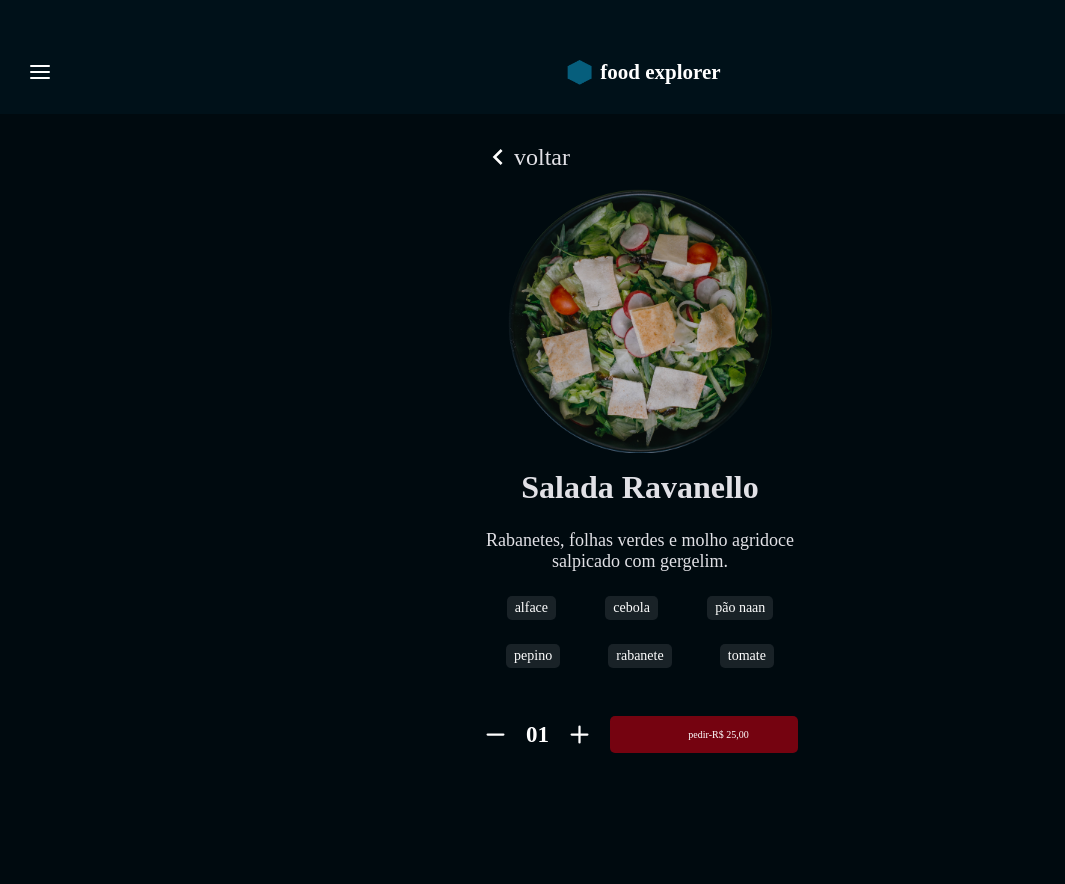
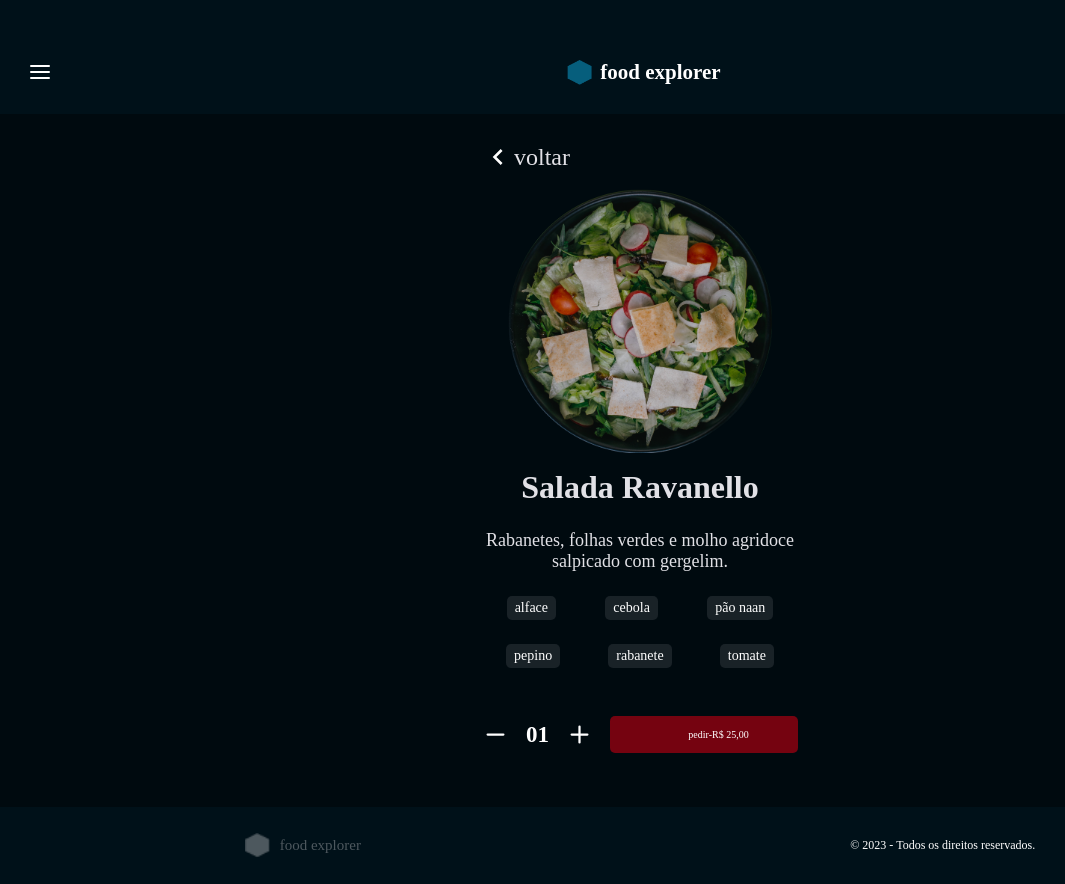
Before and after one commit to Rafael465/desafio_final_foodexplorer, a React (Vite) app: page / in a window 1280 px wide. Shown: the whole page, without its empty margins (0-1065 px from the left). Before the commit the page ends 800 px from the top, so only its background shows below. Built offline with nearby package versions, Linux system fonts and the light colour scheme; some icons are missing.

Commit message:
add footer

```diff
--- /dev/null
+++ b/src/components/Footer/index.jsx
@@ -0,0 +1,16 @@
+import { Container } from "./styles";
+
+export function Footer() {
+    return (
+        <Container>
+            <footer>
+                <div id="top">
+                    <img src="/src/assets/polygon gray.png" alt="blue polygon" />
+                    <p>food explorer</p>
+                </div>
+
+                <p>© 2023 - Todos os direitos reservados.</p>
+            </footer>
+        </Container>
+    )
+}
--- /dev/null
+++ b/src/components/Footer/styles.js
@@ -0,0 +1,45 @@
+import styled from "styled-components";
+
+export const Container = styled.div`
+    display: flex;
+    align-items: center;
+    justify-content: center;
+
+    height: 77px;
+
+    background-color: ${({ theme }) => theme.COLORS.DARK_700};
+
+    footer {
+        width: 100%;
+
+        display: flex;
+        align-items: center;
+        justify-content: space-around;
+
+        > p {
+            color: ${({ theme }) => theme.COLORS.LIGHT_200};
+        }
+    }
+
+    #top {
+        display: flex;
+        gap: 10px;
+        align-items: center;
+
+
+        > img {
+            width: 25px;
+            height: 25px;
+        }
+
+        > p {
+            font-size: 15px;
+            color: ${({ theme }) => theme.COLORS.LIGHT_700};
+        }
+    }
+
+    p {
+        font-size: 12px;
+    }
+
+`;
--- a/src/pages/Details/index.jsx
+++ b/src/pages/Details/index.jsx
@@ -9,15 +9,14 @@ import { Button } from '../../components/Button';
 import { Section } from "../../components/Section";
 import { Tag } from "../../components/Tag";
 import { ButtonText } from "../../components/ButtonText";
+import { Footer } from "../../components/Footer";
 
 export function Details () {
     return (
         <Container>
             <Header/>
 
-
             <main>
-
                 <Content>
                     <div id="back">
                         <MdKeyboardArrowLeft id="arrow"/>
@@ -54,6 +53,8 @@ export function Details () {
 
                 </Content>
             </main>
+
+            <Footer id="footer"/>
         </Container>
     )
 }
--- a/src/pages/Details/styles.js
+++ b/src/pages/Details/styles.js
@@ -16,7 +16,6 @@ export const Container = styled.div`
     > main {
         grid-area: content;
     }
-
 `;
 
 export const Content = styled.div`
@@ -76,6 +75,7 @@ export const Content = styled.div`
         width: 316px;
 
         margin-top: 24px;
+        margin-bottom: 54px;
 
         .custom-button .icon {
             display: flex;
```
Also changed, not shown: src/assets/polygon gray.png (added).
